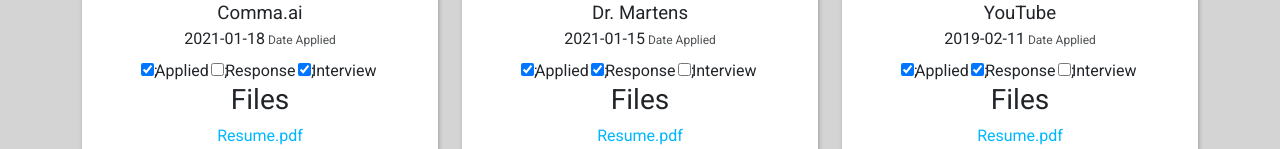
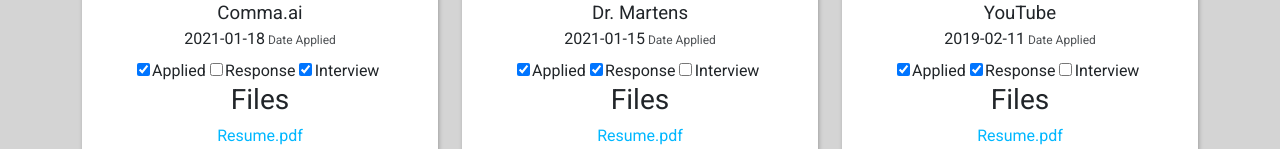
Before and after one commit to koressel/Job-Application-Tracker-Demo, a React (Create React App) app: page / in a window 1280 px wide. Shown: the part 139-288 px from the top of the page. Built offline with nearby package versions, Linux system fonts and the light colour scheme.

Commit message:
add left and right padding to status labels

```diff
--- a/src/components/applications.js
+++ b/src/components/applications.js
@@ -49,11 +49,11 @@
                     {app.date}<span className="sub-text">&nbsp;Date Applied</span>
                 </p>
                 <div className="status-container">
-                <input type="checkbox" className="status-cb"  id="applied-status" name="applied-status" checked={JSON.parse(app.applied)}/>;
+                <input type="checkbox" className="status-cb"  id="applied-status" name="applied-status" checked={JSON.parse(app.applied)}/>
                     <label htmlFor="applied-status">Applied</label>
-                    <input type="checkbox" className="status-cb"  id="response-status" name="response-status" checked={JSON.parse(app.response)}/>;
+                    <input type="checkbox" className="status-cb"  id="response-status" name="response-status" checked={JSON.parse(app.response)}/>
                     <label htmlFor="response-status">Response</label>
-                    <input type="checkbox" className="status-cb"  id="interview-status" name="interview-status" checked={JSON.parse(app.interview)}/>;
+                    <input type="checkbox" className="status-cb"  id="interview-status" name="interview-status" checked={JSON.parse(app.interview)}/>
                     <label htmlFor="interview-status">Interview</label>
                 </div>
                 {fileElems}
--- a/src/index.css
+++ b/src/index.css
@@ -265,7 +265,7 @@
 }
 .status-container label {
   padding: 0;
-  margin: 0 .15em 0 -.15em;
+  margin: 0 .25em 0 .15em;
 }
 .status-container #applied-status, #response-status, #interview-status {
   display: inline-block;
```
